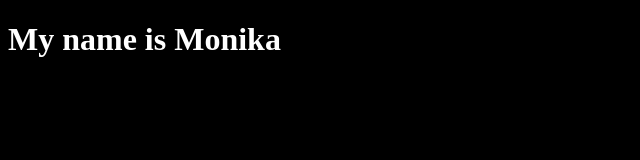
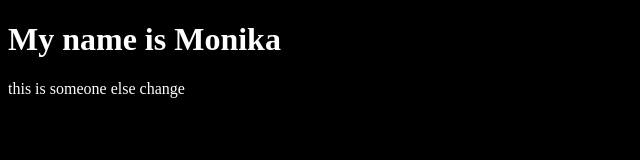
Before and after one commit to monikalamsal/monikalamsal.github.io, a plain HTML site: page index.html in a window 1280 px wide. Shown: the whole page, without its empty margins (0-640 px from the left). Drawn offline with Linux system fonts and the light colour scheme.

Commit message:
Update index.html

```diff
--- a/index.html
+++ b/index.html
@@ -10,6 +10,7 @@
     <h1>
         My name is Monika
     </h1>
+    <p> this is someone else change</p>
 
     <script src="./index.js"></script>
 
```
